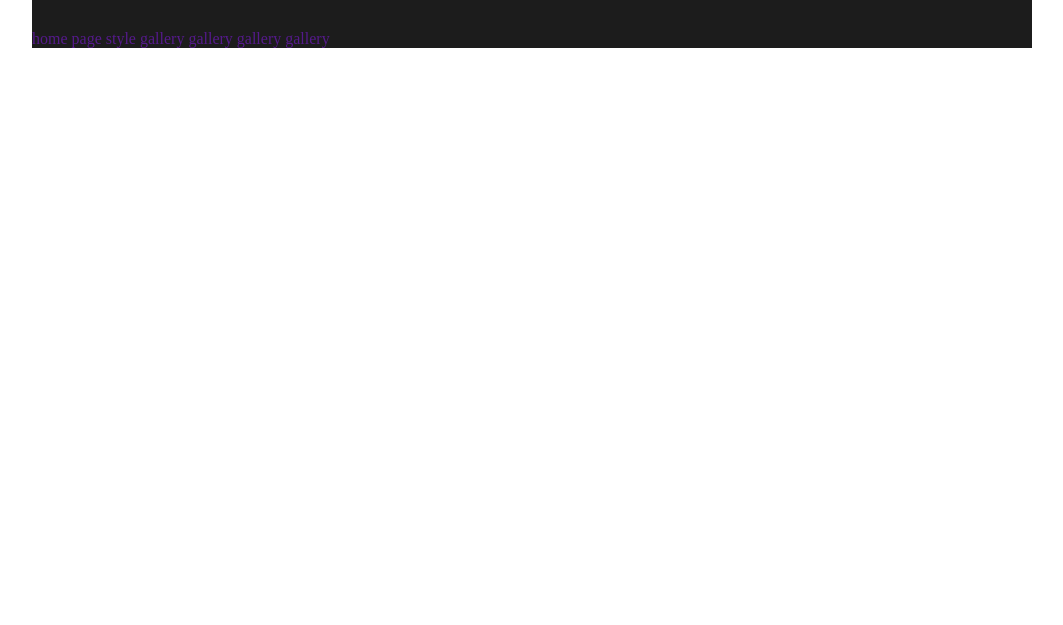
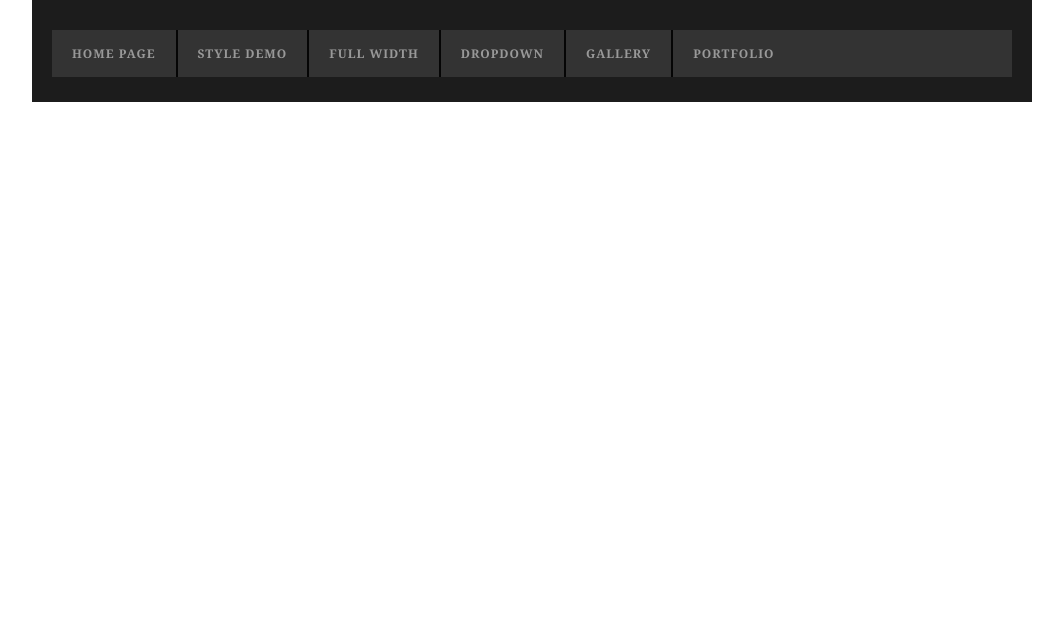
Before and after one commit to anigit1992/TestProject, a plain HTML site: page index.html in a window 1280 px wide. Shown: the part 175-800 px from the top of the page, without its empty margins (108-1171 px from the left). Drawn offline with Linux system fonts and the light colour scheme.

Commit message:
innitial commit new stylings

```diff
--- a/index.html
+++ b/index.html
@@ -27,12 +27,14 @@
             </form>
         </div>
         <nav>
+
             <a href="">home page</a>
-            <a href="">style</a>
+            <a href="">style Demo</a>
+            <a href="">full width </a>
+            <a href="">dropdown</a>
             <a href="">gallery</a>
-            <a href="">gallery</a>
-            <a href="">gallery</a>
-            <a href="">gallery</a>
+            <a href="">portfolio</a>
+
         </nav>
     </header>
 
--- a/style.css
+++ b/style.css
@@ -21,14 +21,12 @@ input:fokus{
 	padding: 20px;
 }
 
-
 .top{
 	background: #000000;
 	display:-webkit-flex;
 	display:flex;
 	flex-direction: column;
 	align-items: flex-end;
-
 
 }
 
@@ -49,10 +47,9 @@ input:fokus{
 	font-family: Verdana;
 	font-size: 12px;
 	text-transform: capitalize;
+}
 
-
-}
-.top div a:not(:last-child){
+.top div a:not(:last-child) {
 	border-right: 1px solid #4f4f4f;}
 
 
@@ -92,9 +89,37 @@ input:fokus{
 	border: none;
 }
 
-
-
 header{
 
 	background: #1c1c1c;
+	padding-bottom: 25px;
 }
+
+
+nav{display: flex;
+	flex-flow:wrap;
+	align-items: flex-start;
+	background-color:#333333;
+	margin: 0 20px;
+}
+
+nav a{
+
+	display:inline-block;
+	padding: 15px 20px;
+	color: #999999;
+	font:bold 12px Georgia;
+	text-transform: uppercase;
+	letter-spacing: 1px;
+}
+nav a:hover{
+	display:inline-block;
+	padding: 15px 20px;
+	background: #050505;
+
+}
+
+nav a:not(:last-child) {
+	border-right: 2px solid #050505;
+
+}
```
